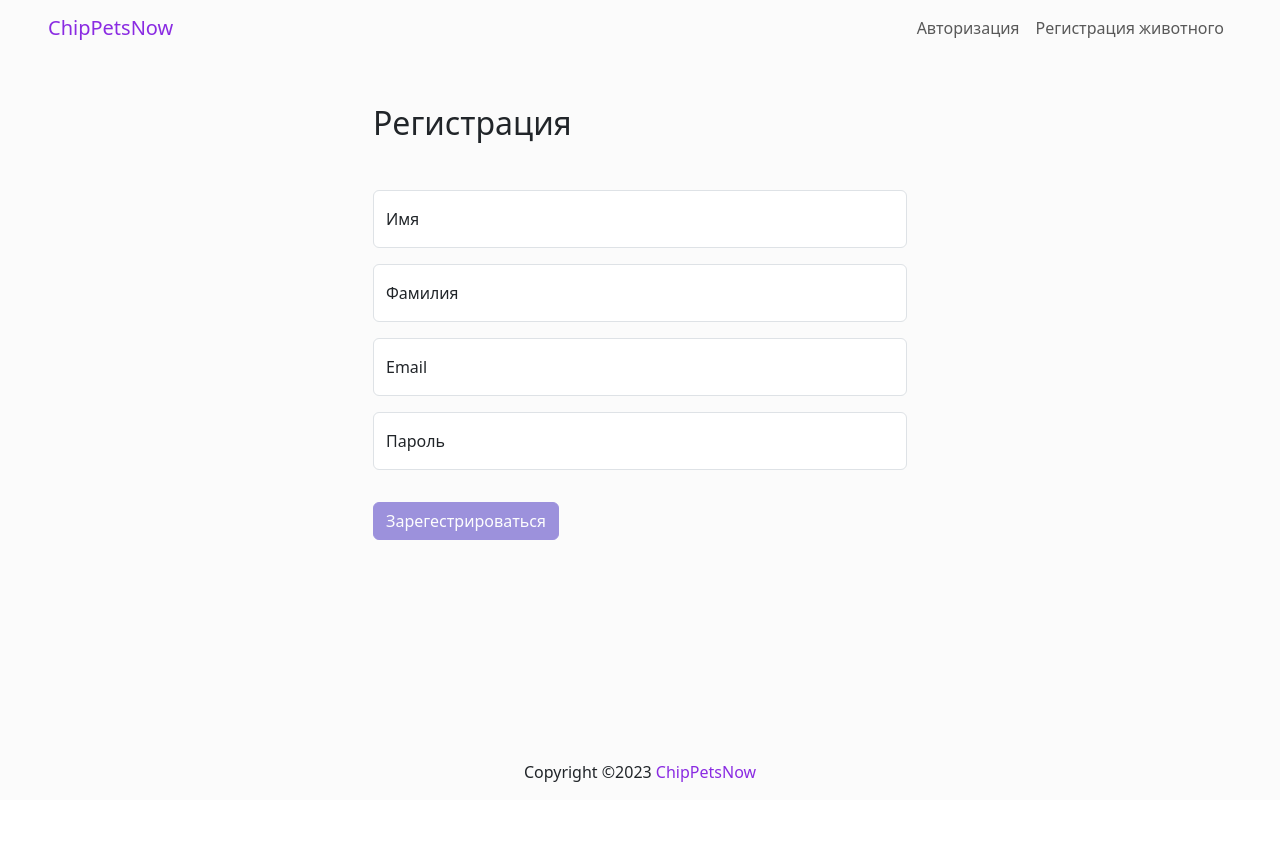
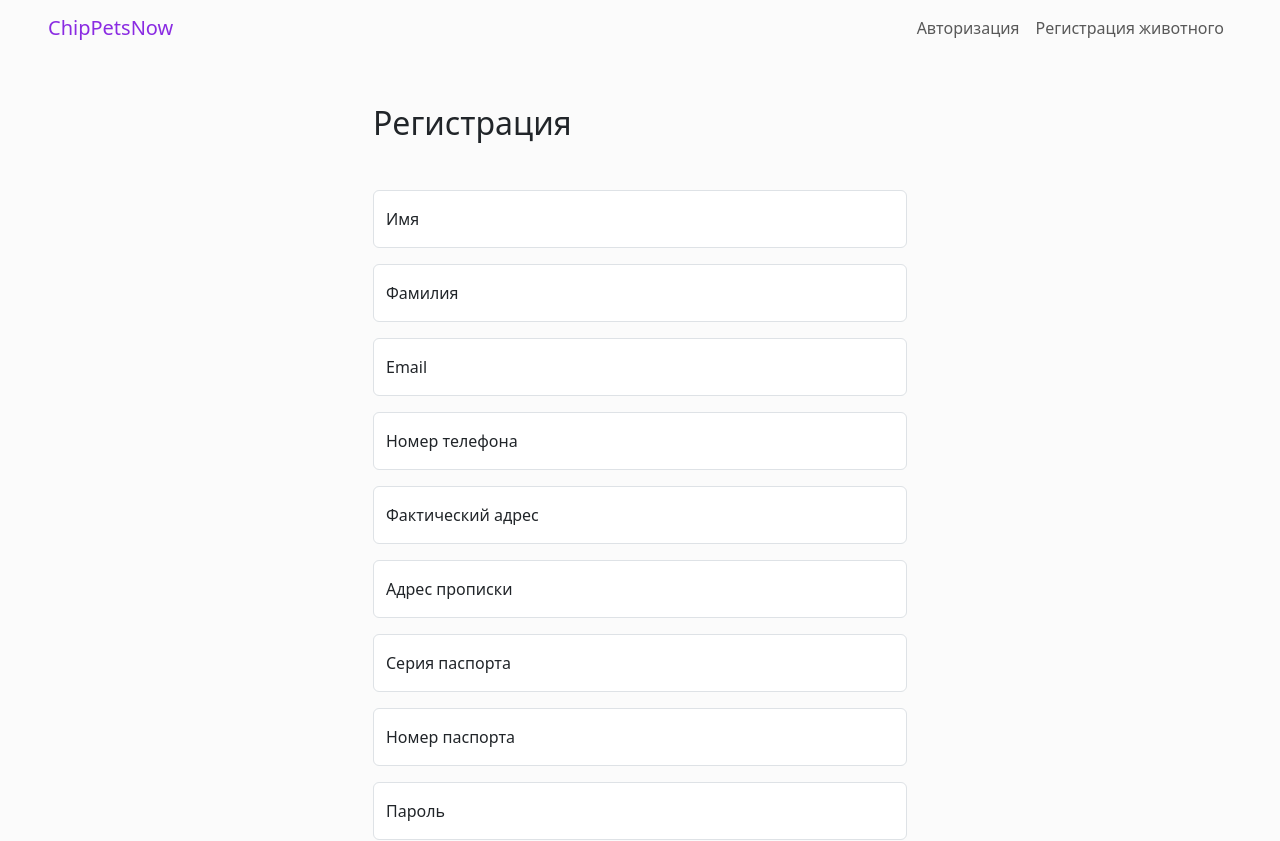
Before and after one commit to krios2146/animal-chipping-api, an Angular app in the folder animal-chipping-org/: page /registration in a window 1280 px wide. Shown: the top 841 px of the page. Before the commit the page ends 800 px from the top, so only its background shows below. Built offline with nearby package versions, Linux system fonts and the light colour scheme.

Commit message:
feat: add additional fields to the registration form

```diff
--- a/animal-chipping-org/src/app/registration/registration.component.html
+++ b/animal-chipping-org/src/app/registration/registration.component.html
@@ -16,6 +16,26 @@
             <label for="email">Email</label>
         </div>
         <div class="form-floating my-3">
+            <input type="tel" class="form-control" id="email" placeholder="Enter Email">
+            <label for="email">Номер телефона</label>
+        </div>
+        <div class="form-floating my-3">
+            <input type="text" class="form-control" id="email" placeholder="Enter Email">
+            <label for="email">Фактический адрес</label>
+        </div>
+        <div class="form-floating my-3">
+            <input type="text" class="form-control" id="email" placeholder="Enter Email">
+            <label for="email">Адрес прописки</label>
+        </div>
+        <div class="form-floating my-3">
+            <input type="number" class="form-control" id="email" placeholder="Enter Email">
+            <label for="email">Серия паспорта</label>
+        </div>
+        <div class="form-floating my-3">
+            <input type="number" class="form-control" id="email" placeholder="Enter Email">
+            <label for="email">Номер паспорта</label>
+        </div>
+        <div class="form-floating my-3">
             <input type="password" class="form-control" id="password" formControlName="password"
                 placeholder="Enter Password">
             <label for="password">Пароль</label>
```
